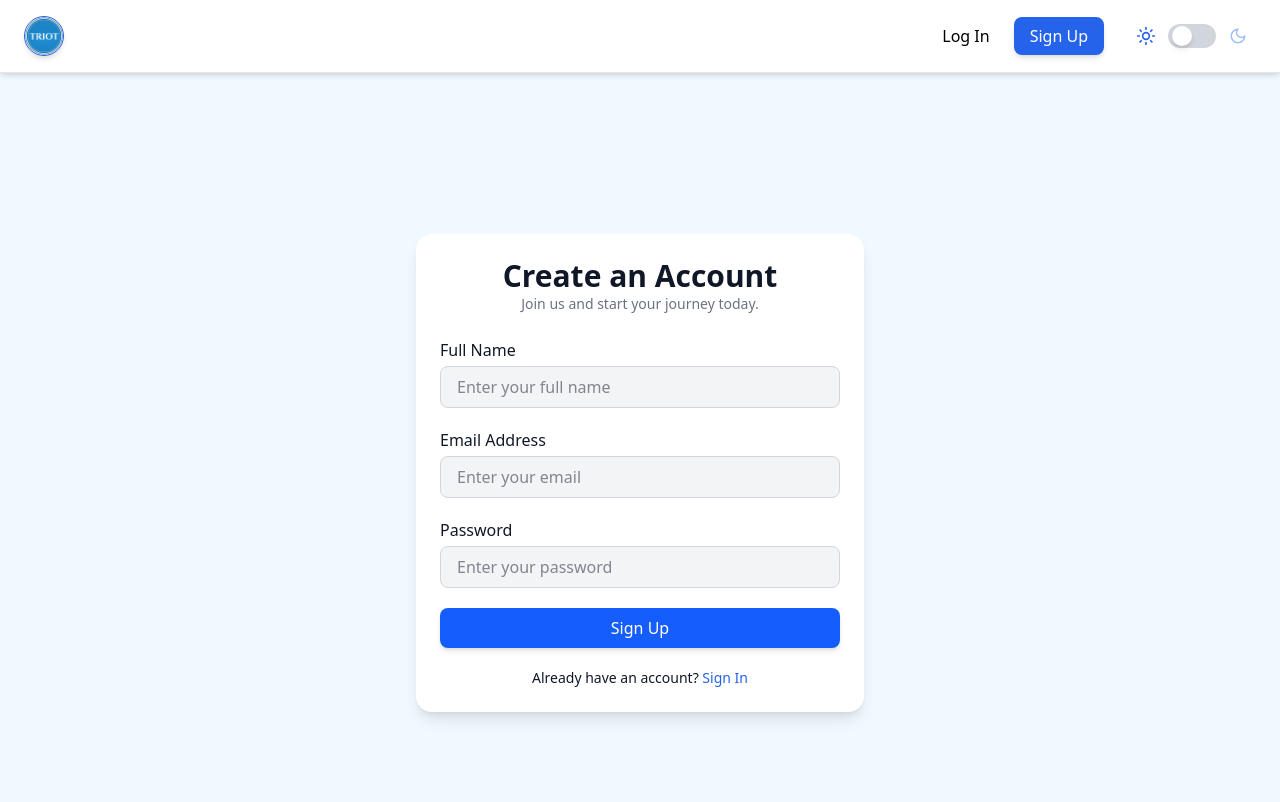
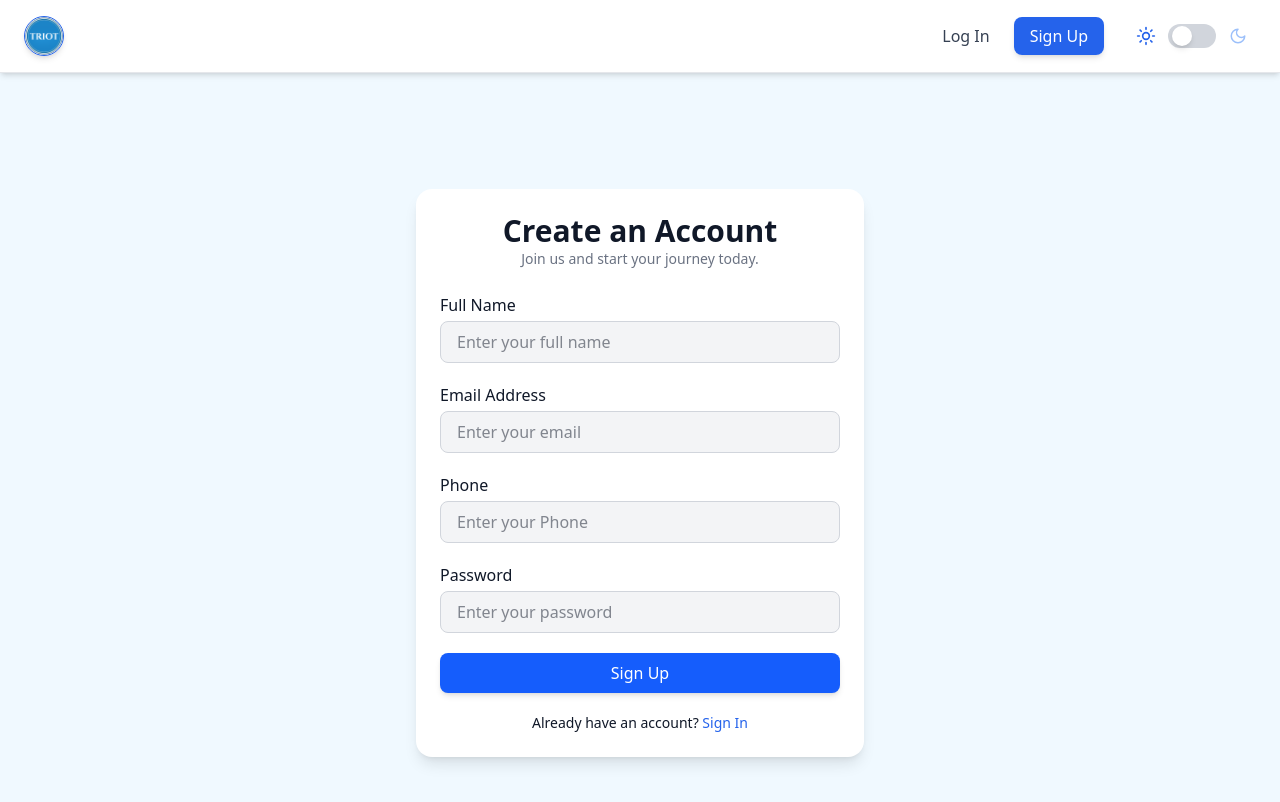
Before and after one commit to Harshjha002/cabfinder, a React (Vite) app: page /sign-up in a window 1280 px wide. Shown: the top 802 px of the page. Built offline with nearby package versions, Linux system fonts and the light colour scheme.

Commit message:
Added auth and update navbar

```diff
--- a/package.json
+++ b/package.json
@@ -11,6 +11,7 @@
   },
   "dependencies": {
     "@tailwindcss/vite": "^4.0.4",
+    "axios": "^1.8.2",
     "lodash": "^4.17.21",
     "lucide-react": "^0.475.0",
     "react": "^19.0.0",
--- a/src/App.jsx
+++ b/src/App.jsx
@@ -25,7 +25,10 @@ function App() {
             <Route path="/sign-in" element={<SignInPage />} />
             <Route path="/sign-up" element={<SignupPage />} />
             <Route path="/cab-finder" element={<CabFinderForm />} />
-            <Route path="/cab-list/:params" element={<CabListPage />} />
+            <Route path="/cab-list/:params" element={
+              <ProtectedRoute>
+                <CabListPage />
+              </ProtectedRoute>} />
             <Route path="/contact-owner/:id" element={<ContactOwnerFormPage />} />
             <Route path="/owner-dashboard" element={<OwnerDashboardPage />} />
 
--- a/src/Components/Navbar.jsx
+++ b/src/Components/Navbar.jsx
@@ -4,11 +4,13 @@ import logo from "../assets/logo.png";
 import { useTheme } from "../Context/ThemeContext";
 import { useState } from "react";
 import { X, Menu } from "lucide-react";
+import { useAuth } from "../Context/AuthContext";
 
 const Navbar = () => {
     const navigate = useNavigate();
     const { theme } = useTheme();
     const [menuOpen, setMenuOpen] = useState(false);
+    const { logout, user } = useAuth();
 
     return (
         <nav className={`py-4 px-6 flex justify-between items-center shadow-md transition-all
@@ -21,16 +23,46 @@ const Navbar = () => {
             </div>
 
             <div className="hidden md:flex items-center gap-6">
-                <ul className="flex gap-6 text-base font-medium">
-                    <li>
-                        <Link to="/sign-in" className="hover:text-[var(--primary)] transition">Log In</Link>
-                    </li>
-                    <li>
-                        <Link to="/sign-up" className="px-4 py-2 bg-[var(--primary)] hover:bg-opacity-90 text-white rounded-lg shadow-md transition">
+                {
+                    user ? (
+                        <div className="flex gap-6 items-center">
+                            <p>
+                                <span className="text-[var(--primary)] font-semibold">
+                                    {user.name}
+                                </span>
+                            </p>
+
+                            <button
+                                onClick={() => {
+                                    logout();
+                                    navigate("/sign-in");
+                                }}
+                                className="text-base font-medium text-gray-700 hover:text-[var(--primary)] transition duration-200"
+                            >
+                                Logout
+                            </button>
+                        </div>
+                    ) : (
+                        <div className="flex gap-6 text-base font-medium">
+                            <div>
+                                <Link
+                                    to="/sign-in"
+                                    className="text-gray-700 hover:text-[var(--primary)] transition duration-200"
+                                >
+                                    Log In
+                                </Link>
+                            </div>
+                            <div>
+                                <Link
+                                    to="/sign-up"
+                                    className="px-4 py-2 bg-[var(--primary)] hover:bg-opacity-90 text-white rounded-lg shadow-md transition duration-200"
+                                >
                                     Sign Up
                                 </Link>
-                    </li>
-                </ul>
+                            </div>
+                        </div>
+                    )
+                }
                 <ThemeController />
             </div>
 
@@ -64,21 +96,49 @@ const Navbar = () => {
                         </button>
 
                         {/* Menu Items */}
-                        <ul className="text-lg font-medium flex flex-col gap-3 mt-6">
-                            <li>
-                                <Link to="/sign-in" className="block hover:text-[var(--primary)] transition" onClick={() => setMenuOpen(false)}>
+                        {
+                            user ? (
+                                <div className="flex gap-6 items-center">
+                                    <p>
+                                        <span className="text-[var(--primary)] font-semibold">
+                                            {user.name}
+                                        </span>
+                                    </p>
+
+                                    <button
+                                        onClick={() => {
+                                            logout();
+                                            navigate("/sign-in");
+                                        }}
+                                        className="text-base font-medium text-gray-700 hover:text-[var(--primary)] transition duration-200"
+                                    >
+                                        Logout
+                                    </button>
+                                </div>
+                            ) : (
+                                <div className="flex gap-6 text-base font-medium">
+                                    <div>
+                                        <Link
+                                            to="/sign-in"
+                                            className="text-gray-700 hover:text-[var(--primary)] transition duration-200"
+                                        >
                                             Log In
                                         </Link>
-                            </li>
-                            <li>
-                                <Link to="/sign-up" className="block hover:text-[var(--primary)] transition" onClick={() => setMenuOpen(false)}>
+                                    </div>
+                                    <div>
+                                        <Link
+                                            to="/sign-up"
+                                            className="px-4 py-2 bg-[var(--primary)] hover:bg-opacity-90 text-white rounded-lg shadow-md transition duration-200"
+                                        >
                                             Sign Up
                                         </Link>
-                            </li>
-                            <li className="mt-3 flex justify-center">
+                                    </div>
+                                </div>
+                            )
+                        }
+                        <div className="mt-3 flex justify-center">
                             <ThemeController />
-                            </li>
-                        </ul>
+                        </div>
                     </div>
                 </>
             )}
--- a/src/Context/AuthContext.jsx
+++ b/src/Context/AuthContext.jsx
@@ -1,31 +1,20 @@
 /* eslint-disable react/prop-types */
-import { createContext, useContext, useState, useEffect } from "react";
+import { createContext, useContext, useState } from "react";
 
-// Create AuthContext
+
 const AuthContext = createContext();
 
-// AuthProvider component
 export const AuthProvider = ({ children }) => {
     const [user, setUser] = useState(null);
 
-    // Simulating authentication check (can be replaced with an API call)
-    useEffect(() => {
-        const storedUser = localStorage.getItem("user");
-        if (storedUser) {
-            setUser(JSON.parse(storedUser));
-        }
-    }, []);
 
-    // Login function
     const login = (userData) => {
         setUser(userData);
-        localStorage.setItem("user", JSON.stringify(userData)); // Store in local storage
     };
 
-    // Logout function
+
     const logout = () => {
         setUser(null);
-        localStorage.removeItem("user");
     };
 
     return (
--- a/src/Pages/SignUpPage.jsx
+++ b/src/Pages/SignUpPage.jsx
@@ -1,9 +1,11 @@
 import { useForm } from "react-hook-form";
-import { Link } from "react-router-dom";
+import { Link, useNavigate } from "react-router-dom";
 import { useTheme } from "../Context/ThemeContext";
+import axios from "axios";
 
 const SignupPage = () => {
     const { theme } = useTheme();
+    const navigate = useNavigate()
     const {
         register,
         handleSubmit,
@@ -11,6 +13,15 @@ const SignupPage = () => {
     } = useForm();
 
     const onSubmit = async (data) => {
+        try {
+            const response = await axios.post("http://localhost:8080/api/user/register", data)
+            console.log("User signed in succesfully : ", response)
+            navigate('/sign-in')
+        } catch (error) {
+            console.log(error)
+
+        }
+
         console.log("Sign Up Data:", data);
     };
 
@@ -36,7 +47,7 @@ const SignupPage = () => {
                         <label className="block font-medium mb-1">Full Name</label>
                         <input
                             type="text"
-                            {...register("fullName", { required: "Full Name is required" })}
+                            {...register("name", { required: "Full Name is required" })}
                             className={`w-full px-4 py-2 border rounded-lg focus:outline-none focus:ring-2 transition-all
                             ${theme === "dark"
                                     ? "bg-[var(--dark-bg)] border-[var(--dark-border)] text-white focus:ring-[var(--primary)]"
@@ -62,6 +73,21 @@ const SignupPage = () => {
                         />
                         {errors.email && (
                             <p className="text-red-500 text-sm mt-1">{errors.email.message}</p>
+                        )}
+                    </div>
+                    <div>
+                        <label className="block font-medium mb-1">Phone</label>
+                        <input
+                            type="tel"
+                            {...register("contactNo", { required: "Phone is required" })}
+                            className={`w-full px-4 py-2 border rounded-lg focus:outline-none focus:ring-2 transition-all
+                            ${theme === "dark"
+                                    ? "bg-[var(--dark-bg)] border-[var(--dark-border)] text-white focus:ring-[var(--primary)]"
+                                    : "bg-gray-100 border-gray-300 text-gray-900 focus:ring-blue-500"}`}
+                            placeholder="Enter your Phone"
+                        />
+                        {errors.email && (
+                            <p className="text-red-500 text-sm mt-1">{errors.contactNo.message}</p>
                         )}
                     </div>
 
```
Also changed, not shown: src/Pages/SignInPage.jsx (+24 -2 lines), 1 other file (tests, documents, lock files or other folders). Lines whose indentation alone changed are shown as unchanged.
